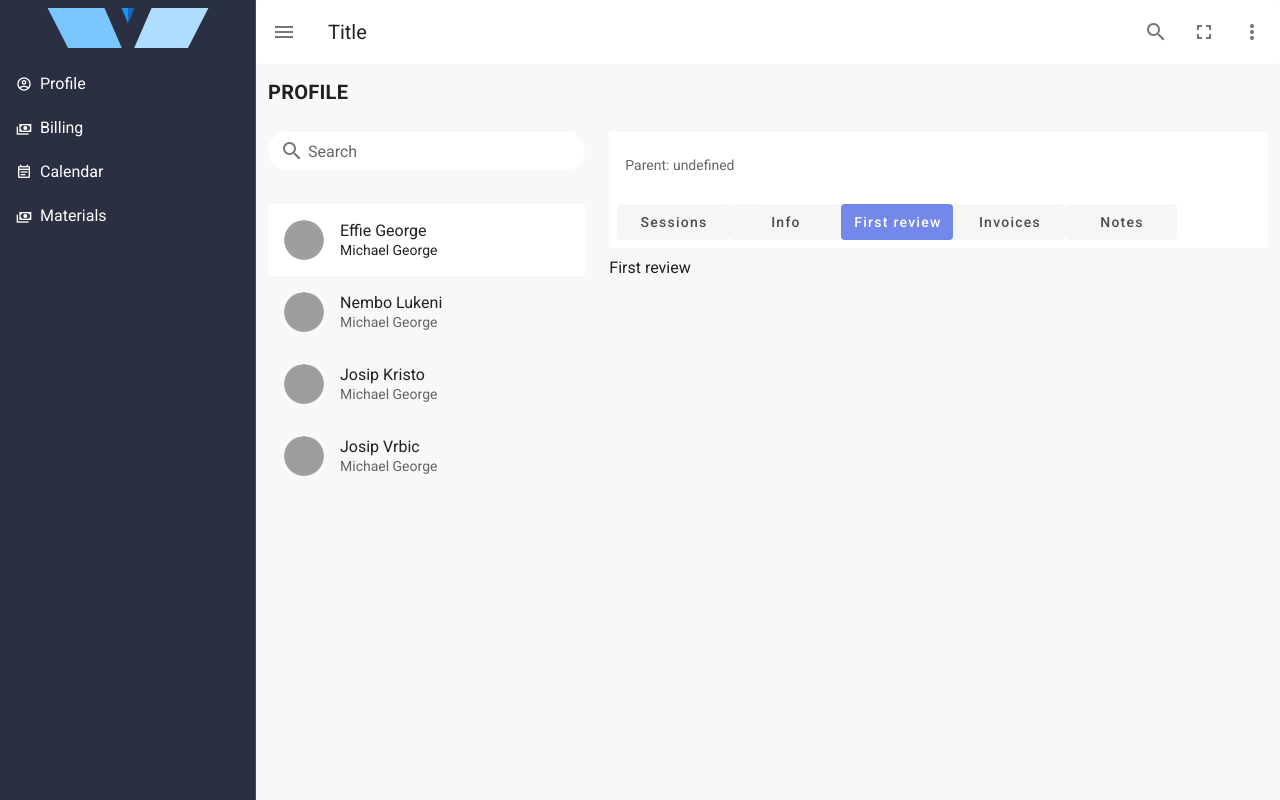
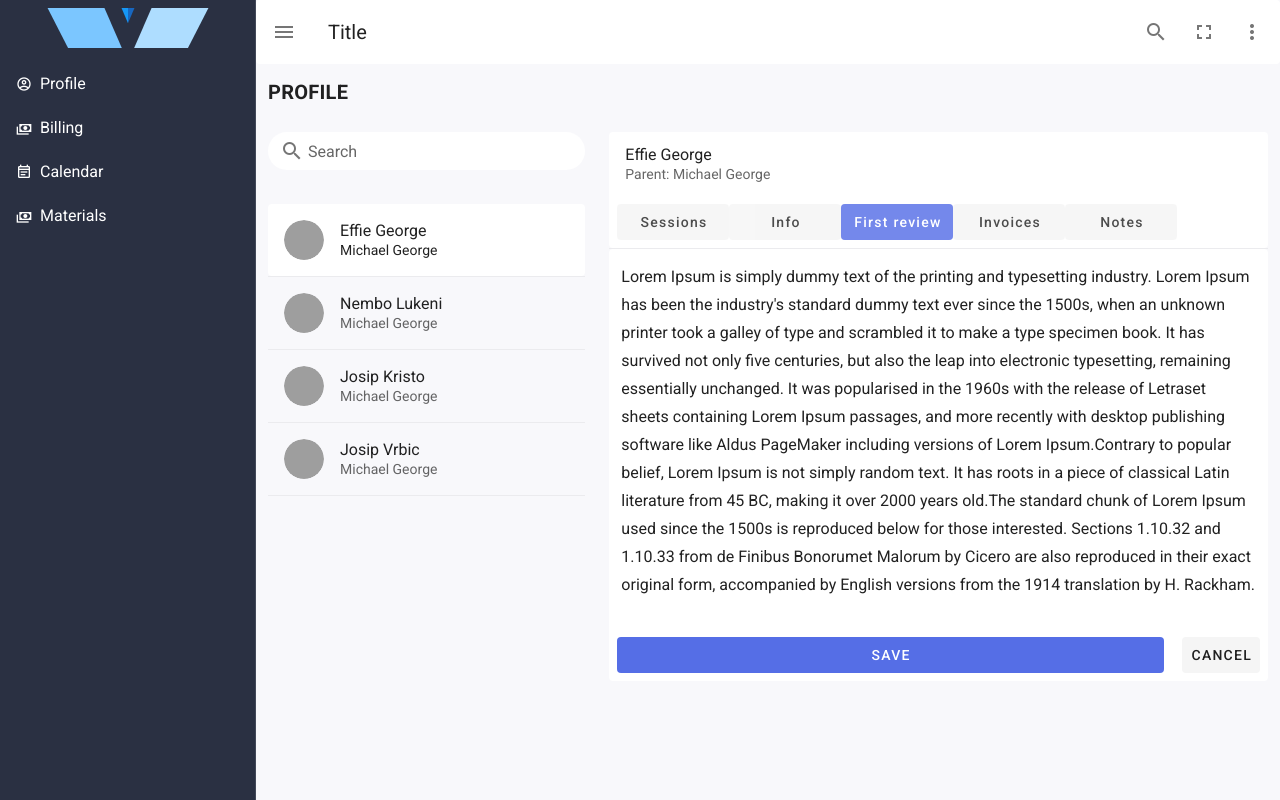
Before and after one commit to DelboyTrotter/logopedy, a Vue app: page / in a window 1280 px wide. Both pictures are taken after a click on the button "First review". Built offline with nearby package versions, Linux system fonts and the light colour scheme; grey boxes are pictures that could not be loaded.

Commit message:
Create firstReview component

```diff
--- a/public/mocks/profiles.json
+++ b/public/mocks/profiles.json
@@ -40,7 +40,7 @@
       "parent": "Michael George",
       "phone": "063304034"
     },
-    "firstReview": "Lorem ipsum dolor sit amet",
+    "firstReview": "Lorem Ipsum is simply dummy text of the printing and typesetting industry. Lorem Ipsum has been the industry's standard dummy text ever since the 1500s, when an unknown printer took a galley of type and scrambled it to make a type specimen book. It has survived not only five centuries, but also the leap into electronic typesetting, remaining essentially unchanged. It was popularised in the 1960s with the release of Letraset sheets containing Lorem Ipsum passages, and more recently with desktop publishing software like Aldus PageMaker including versions of Lorem Ipsum.Contrary to popular belief, Lorem Ipsum is not simply random text. It has roots in a piece of classical Latin literature from 45 BC, making it over 2000 years old.The standard chunk of Lorem Ipsum used since the 1500s is reproduced below for those interested. Sections 1.10.32 and 1.10.33 from de Finibus Bonorumet Malorum by Cicero are also reproduced in their exact original form, accompanied by English versions from the 1914 translation by H. Rackham.",
     "invoices": {
       "paid": [
         {
@@ -130,7 +130,7 @@
       "parent": "Michael George",
       "phone": "063304034"
     },
-    "firstReview": "Lorem ipsum dolor sit amet",
+    "firstReview": "Lorem Ipsum is simply dummy text of the printing and typesetting industry. Lorem Ipsum has been the industry's standard dummy text ever since the 1500s, when an unknown printer took a galley of type and scrambled it to make a type specimen book. It has survived not only five centuries, but also the leap into electronic typesetting, remaining essentially unchanged. It was popularised in the 1960s with the release of Letraset sheets containing Lorem Ipsum passages, and more recently with desktop publishing software like Aldus PageMaker including versions of Lorem Ipsum.Contrary to popular belief, Lorem Ipsum is not simply random text. It has roots in a piece of classical Latin literature from 45 BC, making it over 2000 years old.The standard chunk of Lorem Ipsum used since the 1500s is reproduced below for those interested. Sections 1.10.32 and 1.10.33 from de Finibus Bonorumet Malorum by Cicero are also reproduced in their exact original form, accompanied by English versions from the 1914 translation by H. Rackham.",
     "invoices": {
       "paid": [
         {
@@ -220,7 +220,7 @@
       "parent": "Michael George",
       "phone": "063304034"
     },
-    "firstReview": "Lorem ipsum dolor sit amet",
+    "firstReview": "Lorem Ipsum is simply dummy text of the printing and typesetting industry. Lorem Ipsum has been the industry's standard dummy text ever since the 1500s, when an unknown printer took a galley of type and scrambled it to make a type specimen book. It has survived not only five centuries, but also the leap into electronic typesetting, remaining essentially unchanged. It was popularised in the 1960s with the release of Letraset sheets containing Lorem Ipsum passages, and more recently with desktop publishing software like Aldus PageMaker including versions of Lorem Ipsum.Contrary to popular belief, Lorem Ipsum is not simply random text. It has roots in a piece of classical Latin literature from 45 BC, making it over 2000 years old.The standard chunk of Lorem Ipsum used since the 1500s is reproduced below for those interested. Sections 1.10.32 and 1.10.33 from de Finibus Bonorumet Malorum by Cicero are also reproduced in their exact original form, accompanied by English versions from the 1914 translation by H. Rackham.",
     "invoices": {
       "paid": [
         {
@@ -310,7 +310,7 @@
       "parent": "Michael George",
       "phone": "063304034"
     },
-    "firstReview": "Lorem ipsum dolor sit amet",
+    "firstReview": "Lorem Ipsum is simply dummy text of the printing and typesetting industry. Lorem Ipsum has been the industry's standard dummy text ever since the 1500s, when an unknown printer took a galley of type and scrambled it to make a type specimen book. It has survived not only five centuries, but also the leap into electronic typesetting, remaining essentially unchanged. It was popularised in the 1960s with the release of Letraset sheets containing Lorem Ipsum passages, and more recently with desktop publishing software like Aldus PageMaker including versions of Lorem Ipsum.Contrary to popular belief, Lorem Ipsum is not simply random text. It has roots in a piece of classical Latin literature from 45 BC, making it over 2000 years old.The standard chunk of Lorem Ipsum used since the 1500s is reproduced below for those interested. Sections 1.10.32 and 1.10.33 from de Finibus Bonorumet Malorum by Cicero are also reproduced in their exact original form, accompanied by English versions from the 1914 translation by H. Rackham.",
     "invoices": {
       "paid": [
         {
--- a/src/components/Profiles/FirstReview.vue
+++ b/src/components/Profiles/FirstReview.vue
@@ -1,9 +1,50 @@
 <template>
-  <div>First review</div>
+  <v-card
+    elevation="0"
+    class="rounded-md"
+    color="white"
+  >
+    <v-card-text class="pt-1 pb-0 px-0">
+      <v-textarea
+        class="text-justify"
+        flat
+        auto-grow
+        filled
+        background-color="white"
+        color="black"
+        solo
+        v-model="profileDetails.firstReview">
+      </v-textarea>
+    </v-card-text>
+        <v-card-actions>
+          <v-btn
+            depressed
+            width="85%"
+            class="white--text"
+            color="accent"
+            @click="saveFirstReview"
+          >
+            Save
+          </v-btn>
+          <v-spacer></v-spacer>
+          <v-btn depressed>
+            Cancel
+          </v-btn>
+        </v-card-actions>
+  </v-card>
 </template>
 
 <script>
 export default {
   name: 'ProfilesFirstReview',
+  props: {
+    profileDetails: {
+      type: Object,
+      default: () => {},
+    },
+  },
+  methods: {
+    saveFirstReview() {},
+  },
 }
 </script>
--- a/src/views/Profile/index.vue
+++ b/src/views/Profile/index.vue
@@ -21,13 +21,7 @@
           active-class="active-profile"
         >
           <template v-for="(profile, index) in profiles">
-            <v-divider
-              v-if="profile.divider"
-              :key="index"
-              light
-            />
             <v-list-item
-              v-else
               :key="index"
               class="rounded"
               :disabled="index === selected"
@@ -43,6 +37,10 @@
                 </v-list-item-content>
               </template>
             </v-list-item>
+            <v-divider
+              :key="profile.name"
+              light
+            />
           </template>
         </v-list-item-group>
       </v-list>
@@ -50,7 +48,7 @@
     <v-col cols="8">
       <v-card
         elevation="0"
-        class="rounded-md mb-2"
+        class="rounded-md"
         color="white"
       >
         <v-list-item two-line color="#f8f8fb">
@@ -63,6 +61,7 @@
         <v-card-actions>
           <v-btn-toggle
             v-model="activeChip"
+            mandatory
             borderless
             dense
             color="white"
@@ -73,14 +72,18 @@
               :key="index"
               class="rounded text-none"
               min-width="112"
-              @click="setActiveProfileMenu(chip)"
+              @click="setActiveProfileMenu(chip, index)"
             >
               <span class="hidden-sm-and-down">{{ chip }}</span>
             </v-btn>
           </v-btn-toggle>
         </v-card-actions>
       </v-card>
-      <component :is="activeProfileMenu" :profileDetails="profileDetails" />
+      <v-divider></v-divider>
+      <component
+        :is="activeProfileMenu"
+        :profileDetails="profileDetails"
+      />
     </v-col>
   </v-row>
   </div>
@@ -126,12 +129,20 @@ export default {
       this.selected = index;
       this.profileDetails = profile;
     },
-    setActiveProfileMenu(menuItem) {
+    setActiveProfileMenu(menuItem, index) {
+      this.activeChip = index;
       this.activeProfileMenu = camelCase(capitalize(menuItem));
     },
   },
   mounted() {
     this.getProfiles();
+  },
+  watch: {
+    profiles(items) {
+      this.profileDetails = items[0];
+      this.activeProfileMenu = 'Sessions';
+      this.activeChip = 0;
+    },
   },
 }
 </script>
```
